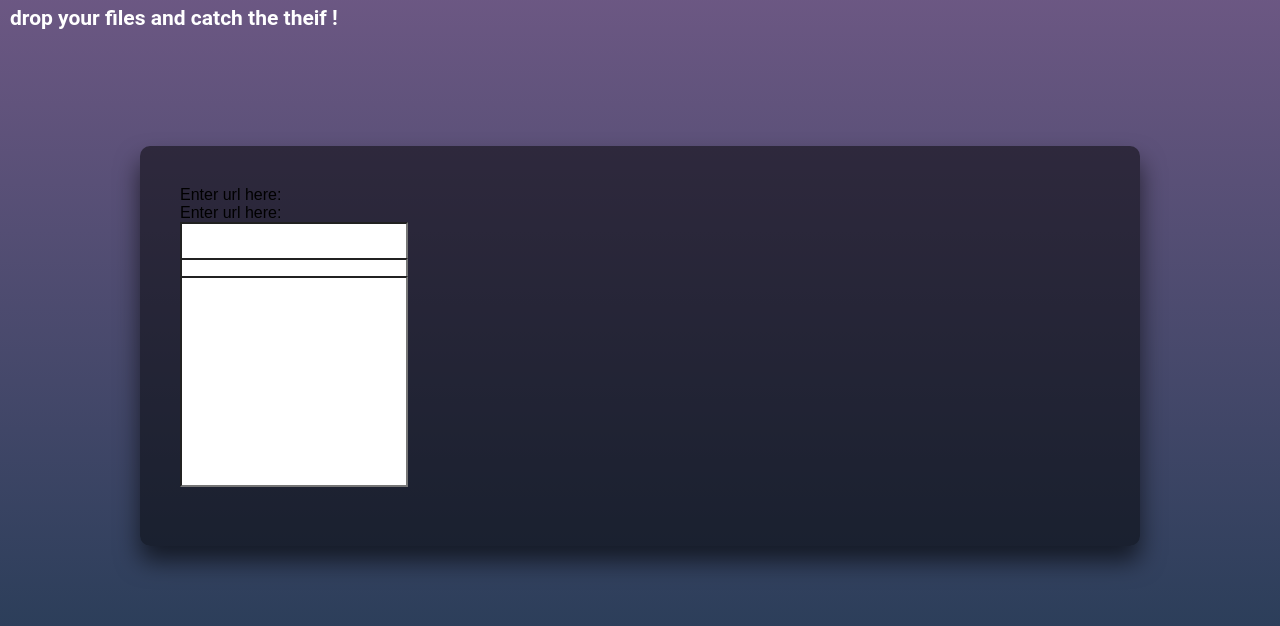
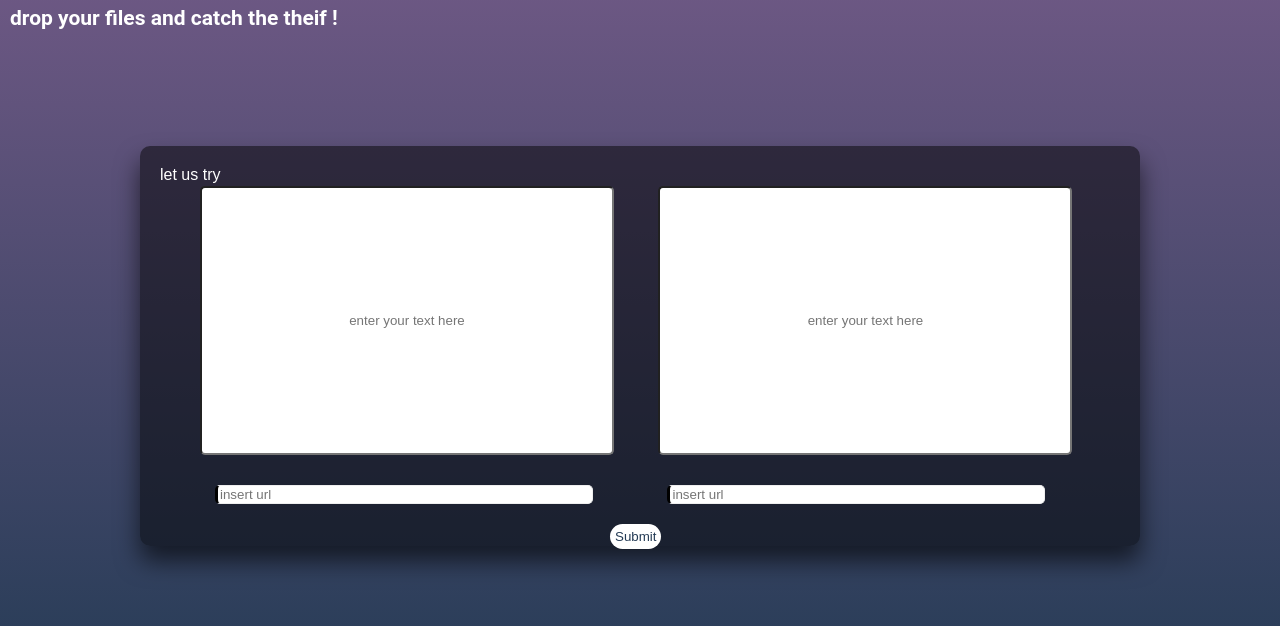
Before and after one commit to LybaFatimaNasir/Plagiarism-Checkrista, a Django app: page /tool/ in a window 1280 px wide. Shown: the part 94-720 px from the top of the page. Run offline with Django 3.2, Linux system fonts and the light colour scheme.

Commit message:
updated frontend

```diff
--- a/checkerista/checker/static/css/main.css
+++ b/checkerista/checker/static/css/main.css
@@ -61,12 +61,18 @@ color: #000000;
 
 }
 
-.box input{
+.box input[type=text] {
 
-    position: absolute;
-width: 220px;
+    position: relative;
+    padding: 30px;
+    width: 350px;
     height: 205px;
-
+    border-radius: 5px;
+    text-align: center;
+    align-items: center;
+    margin-right:20px;
+    margin-left:20px;
+    display: inline-block;
     background: linear-gradient(
     180deg, #FFFFFF 0%, rgba(255, 255, 255, 0) 100%),
     linear-gradient(180deg, #FFFFFF 0%, rgba(255, 255, 255, 0) 100%),
@@ -75,6 +81,43 @@ background: linear-gradient(
 
 }
 
+.box input[type=url]
+{
+    margin-right:35px;
+    margin-left:35px;
+    margin-top:30px;
+    /*: 0 .25rem;*/
+  min-width: 370px;
+  border: 1px solid #eee;
+  border-left: 3px solid;
+  border-radius: 5px;
+  transition: border-color .5s ease-out;
+
+}
+
+
+input[type = submit] {
+    background-color: #FFFFFF;;
+    border: none;
+    text-decoration: none;
+    color:  #243b55;
+    padding: 5px 5px;
+    margin-top:20px;
+    margin-right:430px;
+    margin-left:430px;
+    border-radius: 30px;
+    cursor: pointer;
+ }
+.box .one label {
+    position: absolute;
+    top:0;
+    left: 0;
+    padding: 20px;
+    font-size: 16px;
+    color: #fff;
+    pointer-events: none;
+    transition: .5s;
+  }
 
 
 .box {
@@ -89,6 +132,21 @@ background: linear-gradient(
     box-sizing: border-box;
     box-shadow: 0 15px 25px rgba(0,0,0,.6);
     border-radius: 10px;
+  }
+
+
+.box form a {
+  position: relative;
+  display: inline-block;
+  padding: 10px 20px;
+  color: #03e9f4;
+  font-size: 16px;
+  text-decoration: none;
+  text-transform: uppercase;
+  overflow: hidden;
+  transition: .5s;
+  margin-top: 40px;
+  letter-spacing: 4px
 }
 
 
--- a/checkerista/checker/templates/tool.html
+++ b/checkerista/checker/templates/tool.html
@@ -16,21 +16,26 @@
 </div>
 
 
-<form>
+<form action="/addtext/" method="post"> {% csrf_token %}
 
 
-   <div class="box">
-   Enter url here:<br>
-   Enter url here:<br>
-    <input type="text" name =" texthere ">
+  <div class="box">
 
-    <input type ="text" name = "texthere2"><br>
-     Enter url here:<br>
+ <div class="one">
+    <input type="text" placeholder="enter your text here" name =" Content"/>
+    <label> let us try</label>
+
+    <input type ="text"  placeholder="enter your text here" name = "Cotent"/><br>
 
 
-    <input type="text"name="url1">
-    Enter your url here:<br>
-    <input type="text"name="url2"><br>
+   </div>
+
+
+
+    <input type="url"  placeholder="insert url" name="Content"/>
+
+    <input type="url"  placeholder="insert url" name="Content"/><br>
+  <input type="submit" name="ADD"/>
    </div>
 
 
```
Also changed, not shown: checkerista/checker/db.sqlite3. Lines whose indentation alone changed are shown as unchanged.
